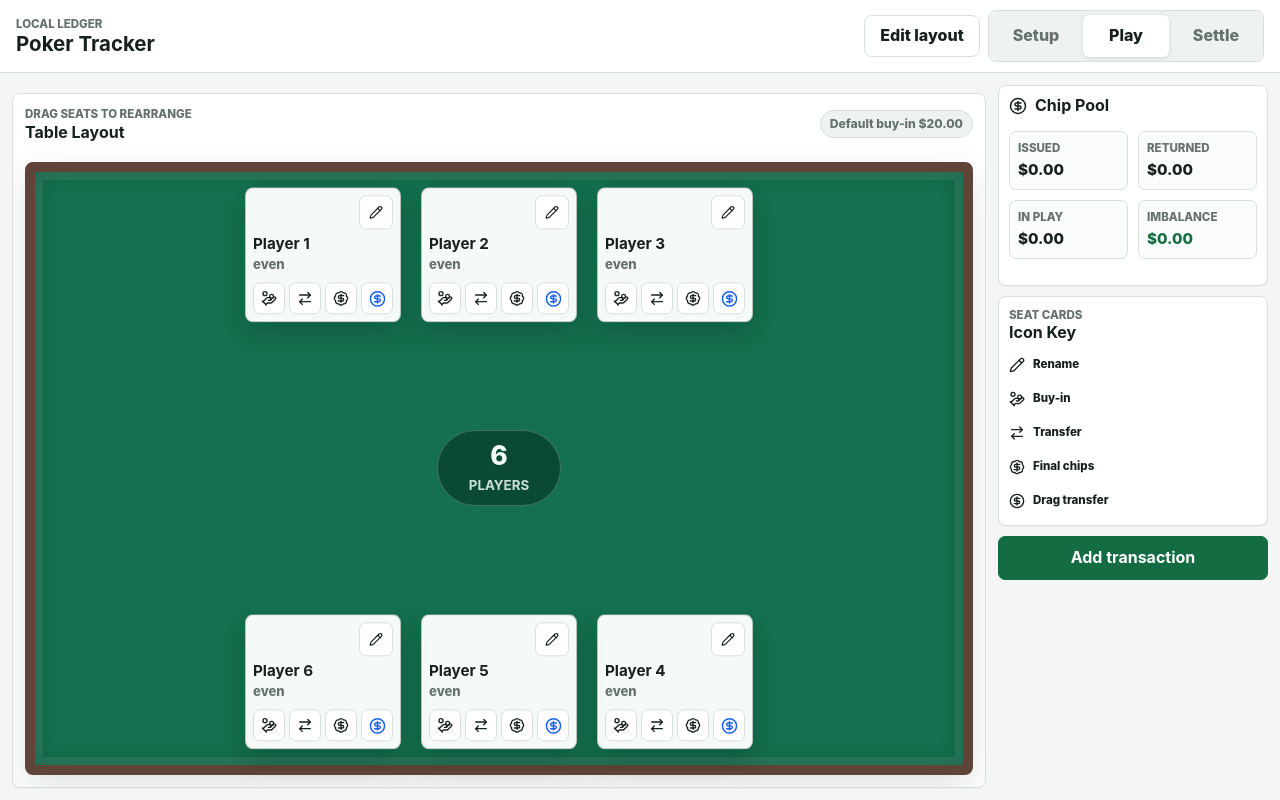
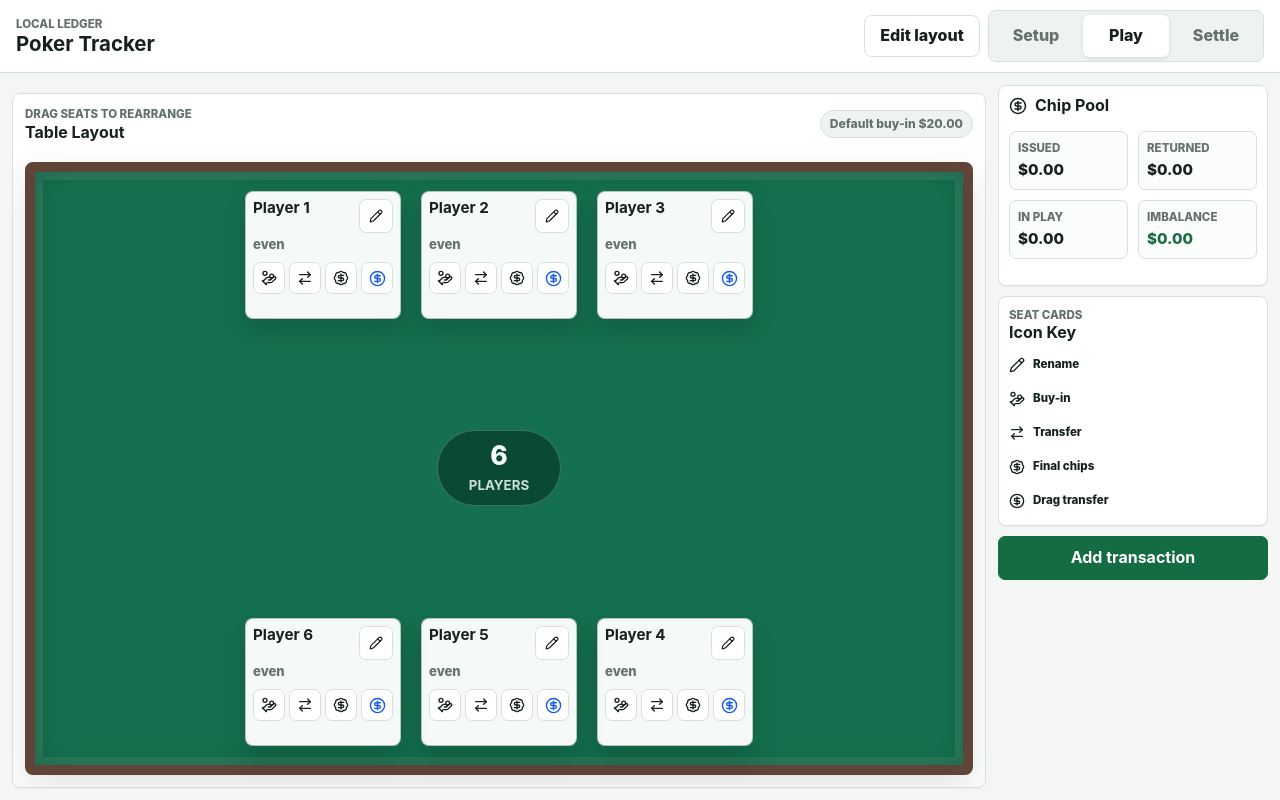
Before and after one commit to coravacav/poker-tracker, a React (Vite) app: page / in a window 1280 px wide. Built offline with nearby package versions, Linux system fonts and the light colour scheme.

Commit message:
Tighten normal play seat cards

```diff
--- a/src/components/PlayerSeat.tsx
+++ b/src/components/PlayerSeat.tsx
@@ -62,8 +62,8 @@ export function PlayerSeat({
         transform: CSS.Translate.toString(seatDrag.transform)
       }}
     >
+      {layoutEditing ? (
         <div className="seat-topline">
-        {layoutEditing ? (
           <button
             className="icon-button drag-handle"
             type="button"
@@ -75,8 +75,7 @@ export function PlayerSeat({
           >
             <Move size={15} />
           </button>
-        ) : null}
-        {layoutEditing ? <span>Seat {player.seatIndex + 1}</span> : null}
+          <span>Seat {player.seatIndex + 1}</span>
           <button
             className="icon-button"
             type="button"
@@ -87,8 +86,22 @@ export function PlayerSeat({
             <Pencil size={14} />
           </button>
         </div>
+      ) : null}
 
+      <div className="seat-name-row">
         <h3>{player.name}</h3>
+        {!layoutEditing ? (
+          <button
+            className="icon-button"
+            type="button"
+            disabled={readOnly}
+            title="Rename player"
+            onClick={() => onEdit(player)}
+          >
+            <Pencil size={14} />
+          </button>
+        ) : null}
+      </div>
       <p className={`seat-net ${netClass}`}>{describeSignedMoney(netCents)}</p>
 
       <div className="seat-actions">
--- a/src/styles/global.css
+++ b/src/styles/global.css
@@ -666,14 +666,32 @@ label span {
   gap: 4px;
 }
 
+.seat-name-row {
+  display: flex;
+  gap: 8px;
+  align-items: flex-start;
+  justify-content: space-between;
+}
+
+.seat-topline + .seat-name-row {
+  margin-top: 6px;
+}
+
 .seat-topline .icon-button {
   width: 34px;
   min-width: 34px;
   min-height: 34px;
 }
 
-.seat-topline .icon-button:last-child {
+.seat-topline .icon-button:last-child,
+.seat-name-row .icon-button {
   margin-left: auto;
+}
+
+.seat-name-row .icon-button {
+  width: 34px;
+  min-width: 34px;
+  min-height: 34px;
 }
 
 .seat-actions .icon-button {
@@ -683,8 +701,9 @@ label span {
 }
 
 .player-seat h3 {
+  flex: 1;
   overflow-wrap: anywhere;
-  margin-top: 6px;
+  margin: 0;
   font-size: 0.95rem;
 }
 
```
Lines whose indentation alone changed are shown as unchanged.
